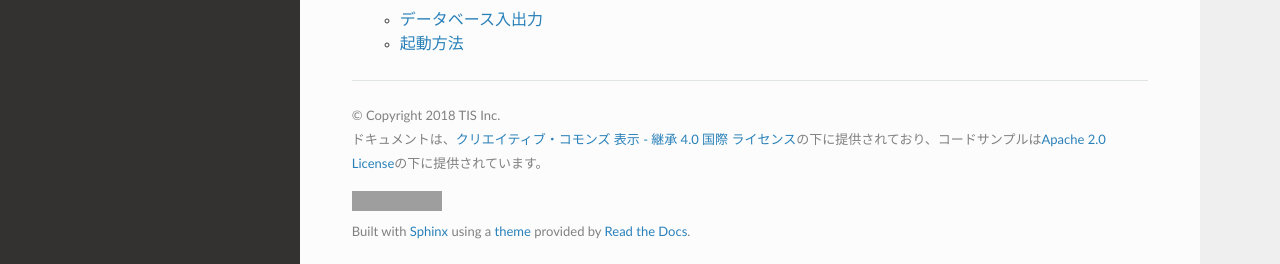
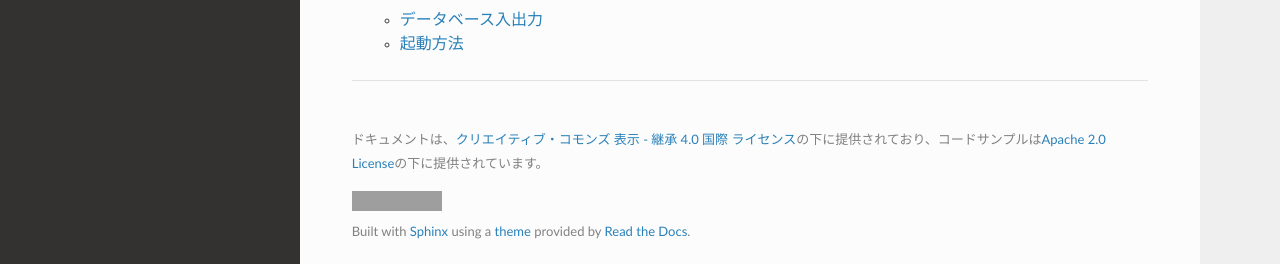
Before and after one commit to Fintan-contents/spring-crib-notes, a Sphinx documentation site: the page built from doc/index.rst, in a window 1280 px wide and 1207 px high. Shown: the part 940-1204 px from the top of the window. Built offline with Sphinx 7.4.7 and the Read the Docs theme 2.0.0, drawn with Linux system fonts in a browser that asks for light colours; grey boxes are pictures that could not be loaded.

Commit message:
copyrightとCCが同居できないようなので、copyrightを削除 (#110)
copyrightとCCが同居できないようなので、copyrightを削除

```diff
--- a/doc/_templates/footer.html
+++ b/doc/_templates/footer.html
@@ -14,13 +14,6 @@
 
   <div role="contentinfo">
     <p>
-    {%- if show_copyright %}
-      {%- if hasdoc('copyright') %}
-        {% trans path=pathto('copyright'), copyright=copyright|e %}&copy; <a href="{{ path }}">Copyright</a> {{ copyright }}.{% endtrans %}
-      {%- else %}
-        {% trans copyright=copyright|e %}&copy; Copyright {{ copyright }}.{% endtrans %}
-      {%- endif %}
-    {%- endif %}
     <br />
       ドキュメントは、<a rel="license" href="http://creativecommons.org/licenses/by-sa/4.0/">クリエイティブ・コモンズ 表示 - 継承 4.0 国際 ライセンス</a>の下に提供されており、コードサンプルは<a rel="license" href="https://www.apache.org/licenses/LICENSE-2.0">Apache 2.0 License</a>の下に提供されています。
     </p>
--- a/doc/conf.py
+++ b/doc/conf.py
@@ -20,7 +20,6 @@ import os
 # -- Project information -----------------------------------------------------
 
 project = u'keel-doc'
-copyright = u'2018 TIS Inc'
 author = u'TIS'
 
 # The short X.Y version
@@ -111,9 +110,6 @@ html_show_sourcelink = False
 # Custom stylesheet
 html_style = "css/customize-rtd.css"
 
-# Show copyright
-html_show_copyright = True
-
 # -- Options for HTMLHelp output ---------------------------------------------
 
 # Output file base name for HTML help builder.
@@ -177,7 +173,6 @@ texinfo_documents = [
 epub_title = project
 epub_author = author
 epub_publisher = author
-epub_copyright = copyright
 
 # The unique identifier of the text. This can be a ISBN number
 # or the project homepage.
```
Also changed, not shown: 1 other file.
